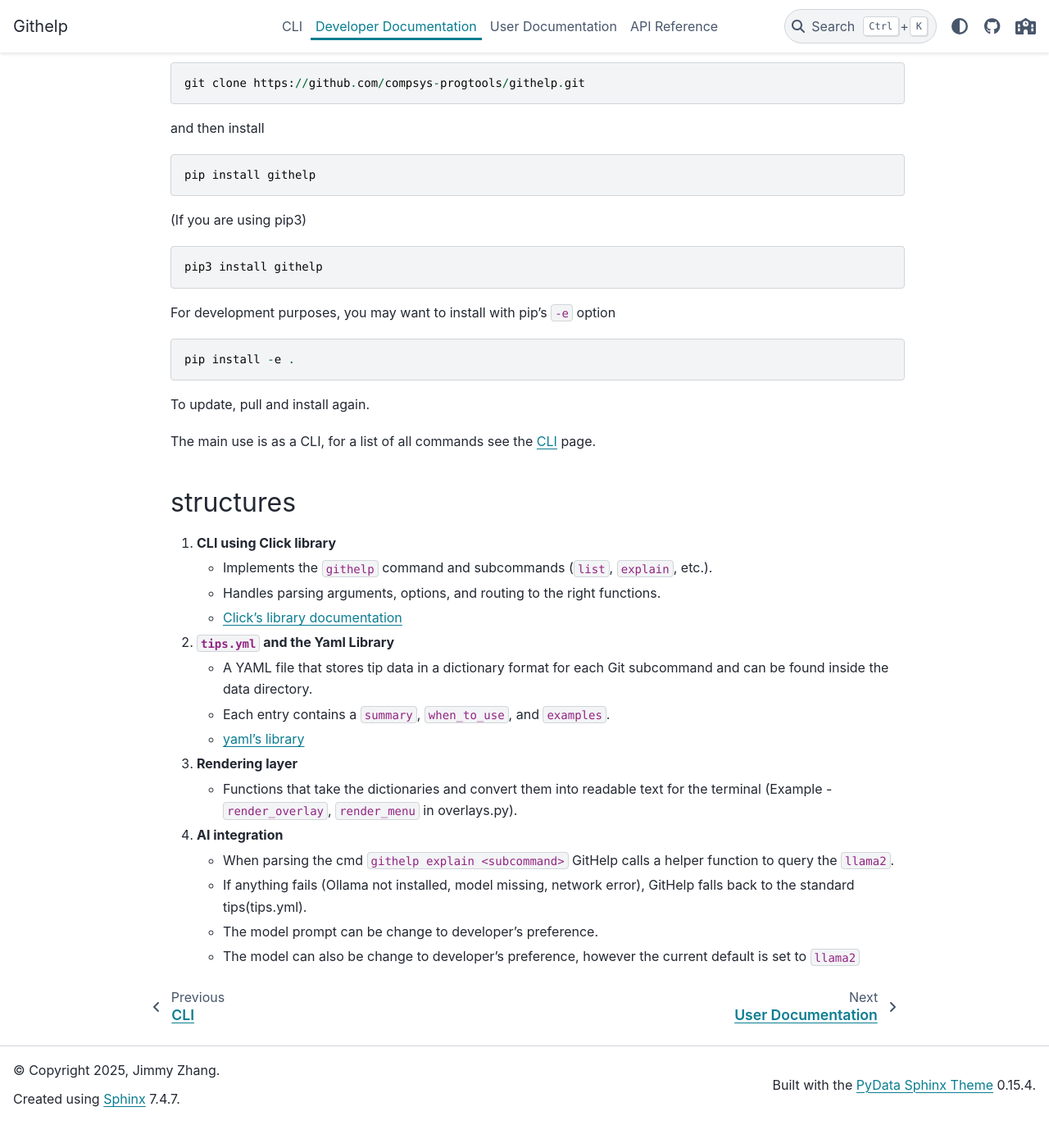
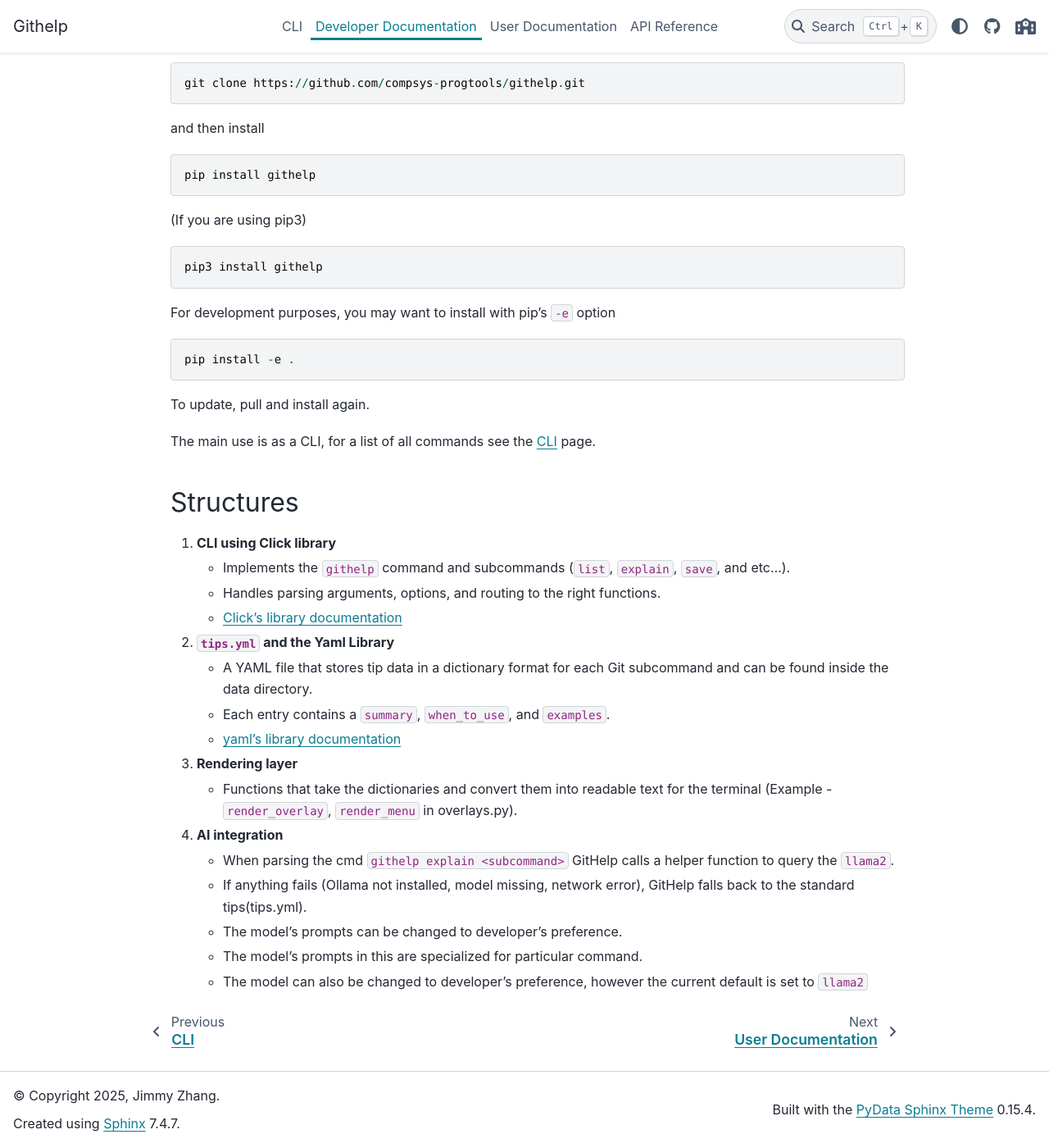
Before and after one commit to compsys-progtools/githelp, a Sphinx documentation site: the page built from docs/developer_doc.md, in a window 1280 px wide and 1400 px high, scrolled down 887 px. Shown: the whole window at 82% size. Built offline with Sphinx 7.4.7 and the PyData theme 0.15.4, drawn with Linux system fonts in a browser that asks for light colours; before the commit the page ends 2256 px from its top, so only the background shows below that; some of the changed text lies outside the part shown.

Commit message:
doc adjustment and small fixes

```diff
--- a/docs/developer_doc.md
+++ b/docs/developer_doc.md
@@ -2,7 +2,7 @@
 
 ## Welcome to GitHelp
 
-Learn Git faster, directly from your terminal, with friendly tips and optional AI-powered explanations.
+Learn Git faster, directly from your terminal, with friendly tips and optional AI powered explanations.
 
 ---
 ## Description
@@ -45,17 +45,17 @@ To update, pull and install again.
 The main use is as a CLI, for a list of all commands see the
 [CLI](cli.md) page.
 
-## structures
+## Structures
 
 1. **CLI using Click library**
-   - Implements the `githelp` command and subcommands (`list`, `explain`, etc.).
+   - Implements the `githelp` command and subcommands (`list`, `explain`, `save`, and etc...).
    - Handles parsing arguments, options, and routing to the right functions.
    - [Click's library documentation](https://click.palletsprojects.com/en/stable/)
 
 2. **`tips.yml` and the Yaml Library**
    - A YAML file that stores tip data in a dictionary format for each Git subcommand and can be found inside the data directory.
    - Each entry contains a `summary`, `when_to_use`, and `examples`.
-   - [yaml's library](https://pypi.org/project/PyYAML/)
+   - [yaml's library documentation](https://pypi.org/project/PyYAML/)
 
 3. **Rendering layer**
    - Functions that take the dictionaries and convert them into readable text for the terminal (Example - `render_overlay`, `render_menu` in overlays.py).
@@ -63,5 +63,6 @@ The main use is as a CLI, for a list of all commands see the
 4. **AI integration**
    - When parsing the cmd `githelp explain <subcommand>` GitHelp calls a helper function to query the `llama2`.
    - If anything fails (Ollama not installed, model missing, network error), GitHelp falls back to the standard tips(tips.yml).
-   - The model prompt can be change to developer's preference.
-   - The model can also be change to developer's preference, however the current default is set to `llama2`
+   - The model's prompts can be changed to developer's preference.
+   - The model's prompts in this are specialized for particular command.
+   - The model can also be changed to developer's preference, however the current default is set to `llama2`
```
Also changed, not shown: docs/user_doc.md (+10 -2 lines), 3 other files.
